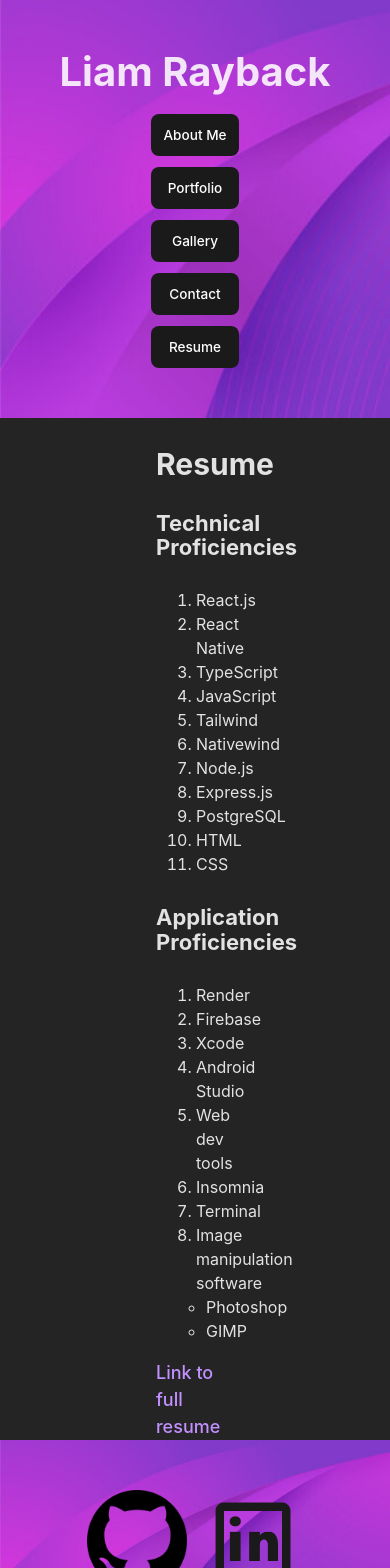
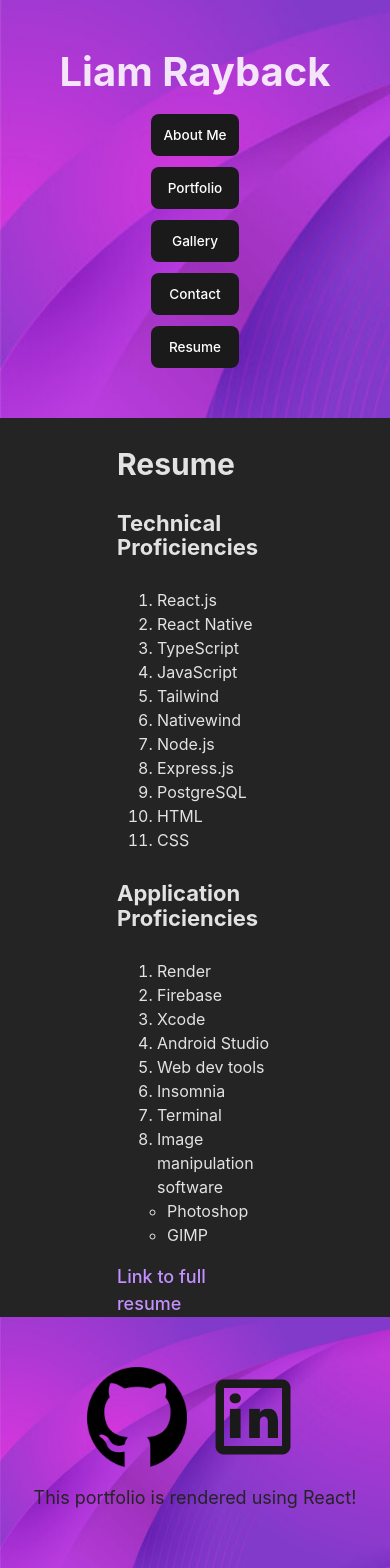
Before and after one commit to KatanaFinKoi/Portfolio, a React (Vite) app: page /resume in a window 390 px wide. Shown: the top 1568 px of the page. Built offline with nearby package versions, Linux system fonts and the light colour scheme.

Commit message:
fixed responsive resume layout for screens

```diff
--- a/src/index.css
+++ b/src/index.css
@@ -443,6 +443,10 @@ ul {
 }
 
 @media screen and (max-width: 900px) {
+  .resume-page {
+    padding: 0 30vw;
+  }
+
   .artwork {
     grid-template-columns: repeat(2, 1fr);
   }
```
